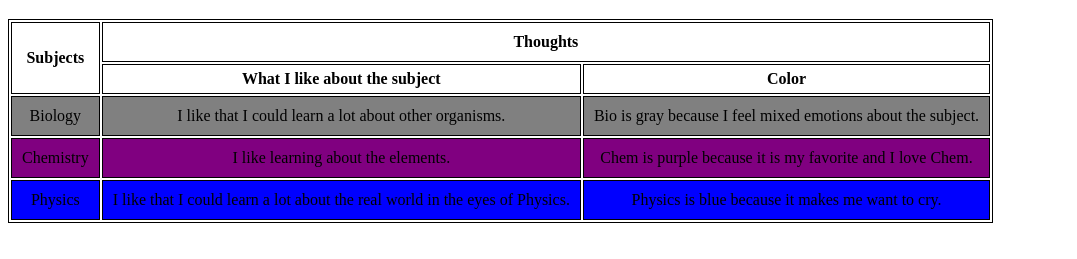
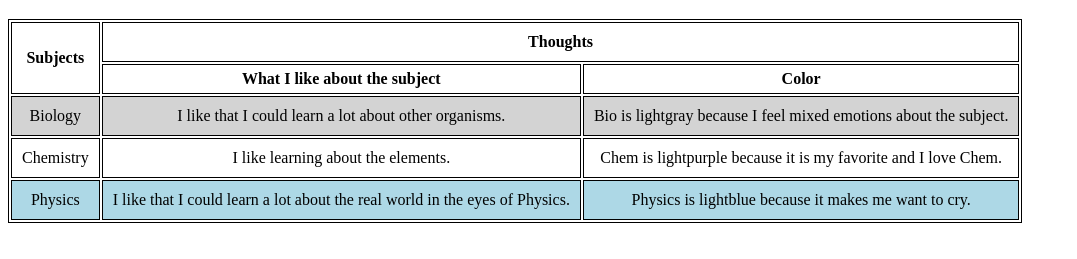
Before and after one commit to ayanna-nikk/Sodium-Lab3-Divinagracia, a plain HTML site: page subjects.html in a window 1280 px wide. Shown: the part 61-320 px from the top of the page, without its empty margins (0-1077 px from the left). Drawn offline with Linux system fonts and the light colour scheme.

Commit message:
Update subjects.html

```diff
--- a/subjects.html
+++ b/subjects.html
@@ -23,21 +23,21 @@
 			</tr>
 
 			<tr>
-				<td style="border: 1px solid black; padding: 10px; background-color: gray; text-align: center">Biology</td>
-				<td style="border: 1px solid black; padding: 10px; background-color: gray; text-align: center">I like that I could learn a lot about other organisms.</td>
-				<td style="border: 1px solid black; padding: 10px; background-color: gray; text-align: center">Bio is gray because I feel mixed emotions about the subject.</td>
+				<td style="border: 1px solid black; padding: 10px; background-color: lightgray; text-align: center">Biology</td>
+				<td style="border: 1px solid black; padding: 10px; background-color: lightgray; text-align: center">I like that I could learn a lot about other organisms.</td>
+				<td style="border: 1px solid black; padding: 10px; background-color: lightgray; text-align: center">Bio is lightgray because I feel mixed emotions about the subject.</td>
 			</tr>
 
 			<tr>
-				<td style="border: 1px solid black; padding: 10px; background-color: purple; text-align: center">Chemistry</td>
-				<td style="border: 1px solid black; padding: 10px; background-color: purple; text-align: center">I like learning about the elements.</td>
-				<td style="border: 1px solid black; padding: 10px; background-color: purple; text-align: center">Chem is purple because it is my favorite and I love Chem.</td>
+				<td style="border: 1px solid black; padding: 10px; background-color: lightpurple; text-align: center">Chemistry</td>
+				<td style="border: 1px solid black; padding: 10px; background-color: lightpurple; text-align: center">I like learning about the elements.</td>
+				<td style="border: 1px solid black; padding: 10px; background-color: lightpurple; text-align: center">Chem is lightpurple because it is my favorite and I love Chem.</td>
 			</tr>
 
 			<tr>
-				<td style="border: 1px solid black; padding: 10px; background-color: blue; text-align: center">Physics</td>
-				<td style="border: 1px solid black; padding: 10px; background-color: blue; text-align: center">I like that I could learn a lot about the real world in the eyes of Physics.</td>
-				<td style="border: 1px solid black; padding: 10px; background-color: blue; text-align: center">Physics is blue because it makes me want to cry.</td>
+				<td style="border: 1px solid black; padding: 10px; background-color: lightblue; text-align: center">Physics</td>
+				<td style="border: 1px solid black; padding: 10px; background-color: lightblue; text-align: center">I like that I could learn a lot about the real world in the eyes of Physics.</td>
+				<td style="border: 1px solid black; padding: 10px; background-color: lightblue; text-align: center">Physics is lightblue because it makes me want to cry.</td>
 			</tr>
 		</table>
 	</body>
```
